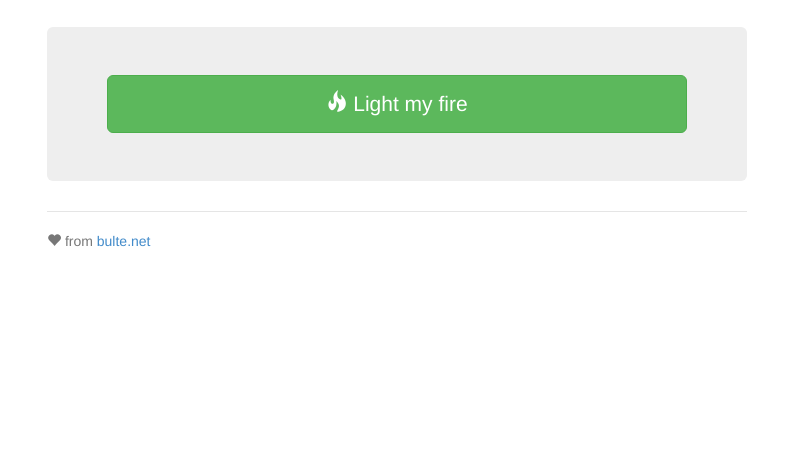
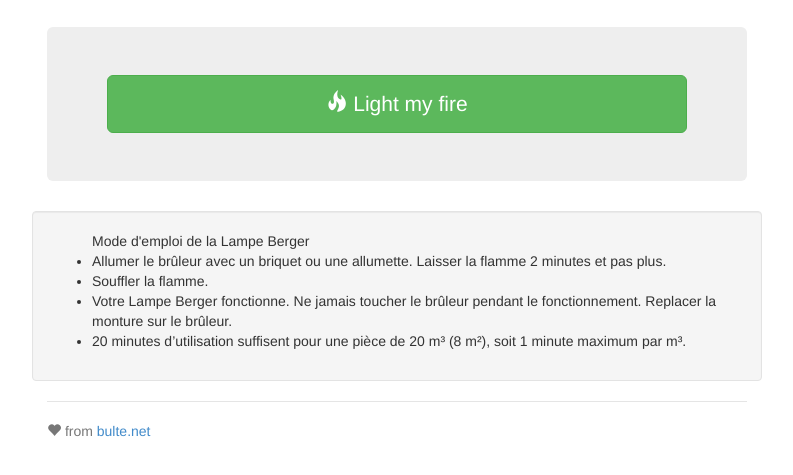
Before and after one commit to abulte/lampe-berger-countdown, a plain HTML site: page index.html in a window 1280 px wide. Shown: the part 83-558 px from the top of the page, without its empty margins (243-1036 px from the left). Drawn offline with Linux system fonts and the light colour scheme.

Commit message:
Deployed from local copy

```diff
--- a/views/main.html
+++ b/views/main.html
@@ -1 +1 @@
-<div class="header"><h3 class="text-muted">Lampe Berger countdown</h3></div><div class="jumbotron"><button class="btn btn-lg btn-block btn-{{btnClass}} ladda-button" ng-ladda="progress" ng-click="next(nextAction)" data-style="expand-right"><span class="glyphicon glyphicon-{{icon}}"></span>&nbsp;<span class="ladda-label" ng-bind="label"></span></button></div><div class="footer"><p><span class="glyphicon glyphicon-heart"></span> from <a href="http://alexandre.bulte.net">bulte.net</a></p></div>
+<div class="header"><h3 class="text-muted">Lampe Berger countdown</h3></div><div class="jumbotron"><button class="btn btn-lg btn-block btn-{{btnClass}} ladda-button" ng-ladda="progress" ng-click="next(nextAction)" data-style="expand-right"><span class="glyphicon glyphicon-{{icon}}"></span>&nbsp;<span class="ladda-label" ng-bind="label"></span></button></div><div class="row well"><ul>Mode d'emploi de la Lampe Berger<li>Allumer le brûleur avec un briquet ou une allumette. Laisser la flamme 2 minutes et pas plus.</li><li>Souffler la flamme.</li><li>Votre Lampe Berger fonctionne. Ne jamais toucher le brûleur pendant le fonctionnement. Replacer la monture sur le brûleur.</li><li>20 minutes d’utilisation suffisent pour une pièce de 20 m³ (8 m²), soit 1 minute maximum par m³.</li></ul></div><div class="footer"><p><span class="glyphicon glyphicon-heart"></span> from <a href="http://alexandre.bulte.net">bulte.net</a></p></div>
```
